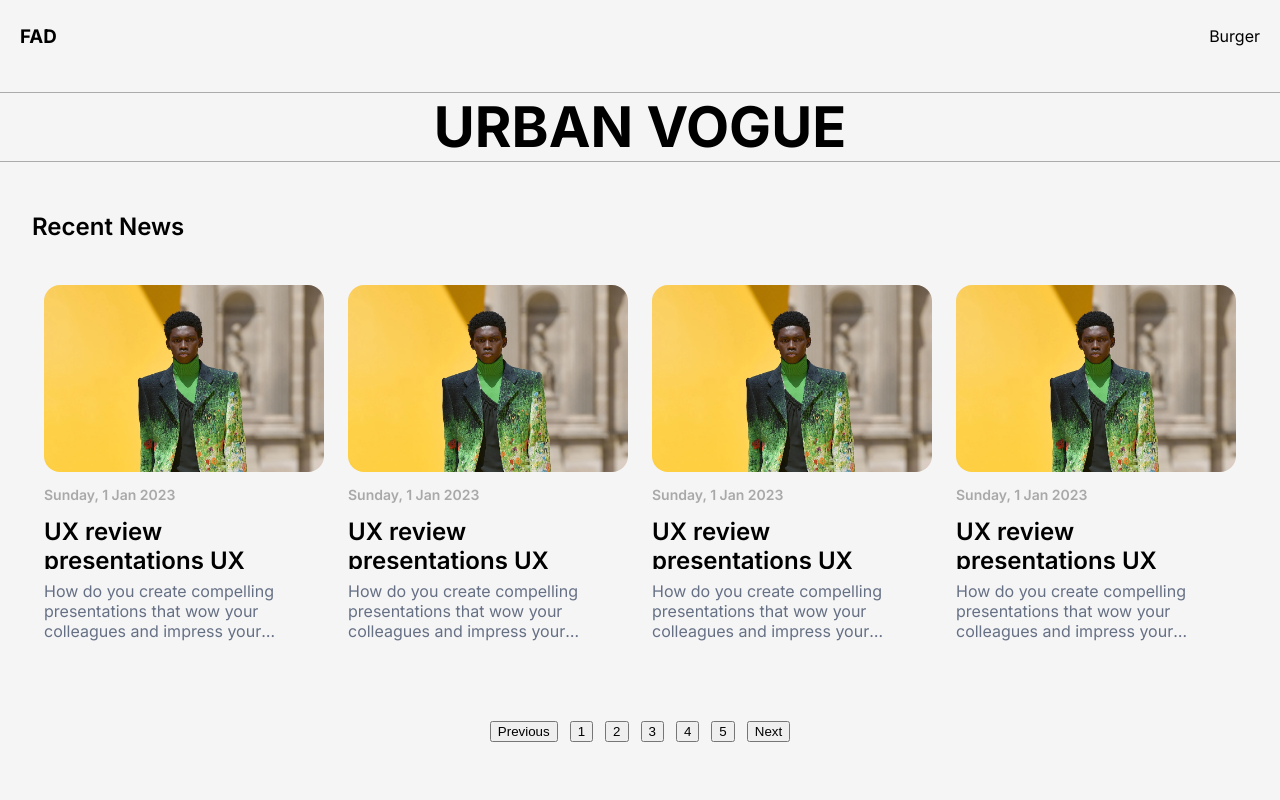
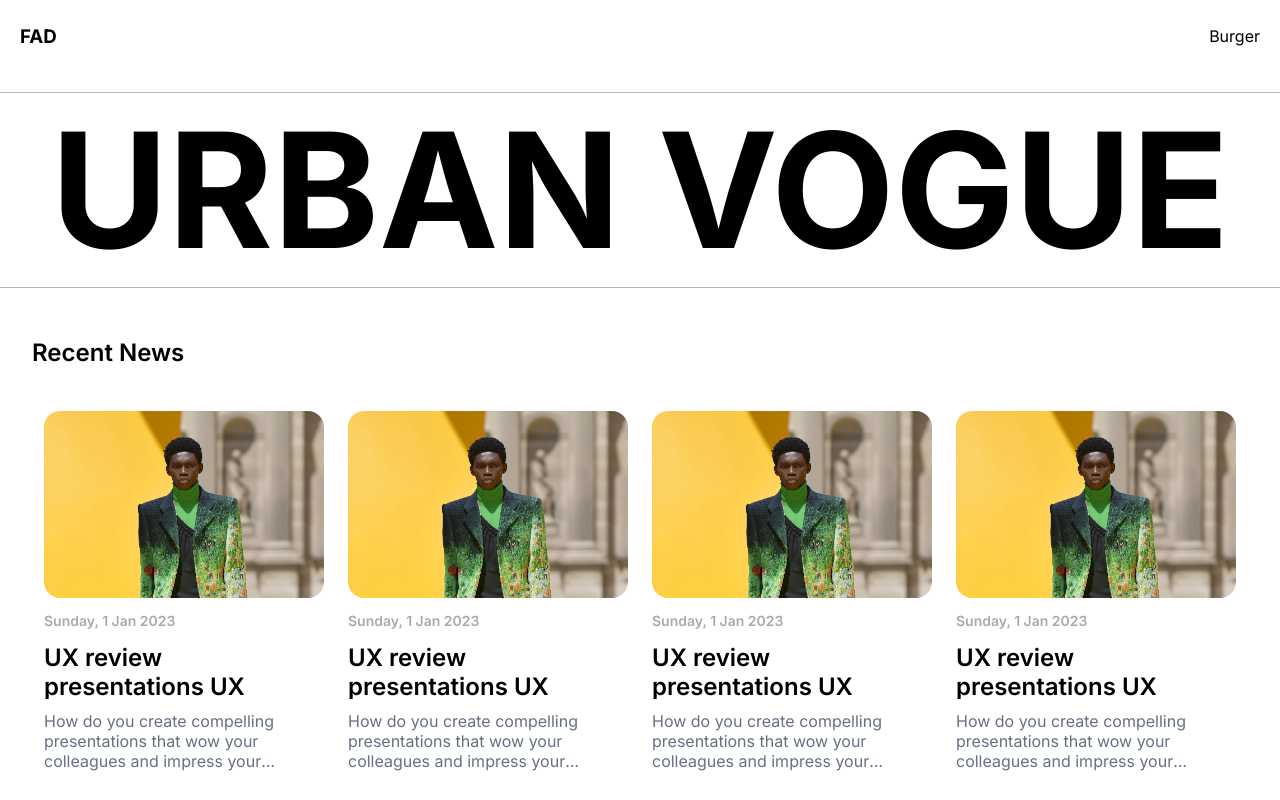
Before and after one commit to zMackaroo/fad-blog, a React (Vite) app: page / in a window 1280 px wide. Shown: the top 800 px of the page. Built offline with nearby package versions, Linux system fonts and the light colour scheme.

Commit message:
test design

```diff
--- a/src/assets/Styles/main.css
+++ b/src/assets/Styles/main.css
@@ -6,12 +6,16 @@ body {
   font-family: "Inter";
   padding: 0;
   margin: 0;
-  background-color: whitesmoke;
+  background-color: white;
   scroll-behavior: smooth;
 }
 
 img {
   border-radius: 1rem;
+}
+
+button {
+  all: unset;
 }
 
 h1,
@@ -102,7 +106,7 @@ div {
 .home__blogpost__details--title {
   font-size: 1.5rem;
   font-weight: var(--font-semi-bold);
-  max-height: 3.275rem;
+  max-height: 3.5rem;
   overflow: hidden;
 }
 
@@ -122,6 +126,15 @@ div {
   padding: 1.125rem;
 }
 
+.pagination > button {
+  background-color: whitesmoke;
+  padding: 1rem;
+  box-sizing: border-box;
+  font-family: "Inter";
+  cursor: pointer;
+  border-radius: 1rem;
+}
+
 .footer {
   display: flex;
   flex-direction: column;
@@ -134,6 +147,7 @@ div {
 /* Mobile */
 @media screen and (min-width: 0px) and (max-width: 480px) {
   .home__blogpost__wrapper {
+    grid-template-rows: 1fr;
     grid-template-columns: repeat(1, 1fr);
   }
 }
@@ -158,7 +172,11 @@ div {
 /* Laptops */
 @media screen and (min-width: 769px) and (max-width: 1279px) {
   .home__blogpost__wrapper {
+    grid-template-rows: 1fr;
     grid-template-columns: repeat(2, 1fr);
+  }
+  .header__headline--headline {
+    font-size: 8.5rem;
   }
 }
 
@@ -168,4 +186,8 @@ div {
     grid-template-rows: 1fr;
     grid-template-columns: repeat(4, 1fr);
   }
+
+  .header__headline--headline {
+    font-size: 10rem;
+  }
 }
```
